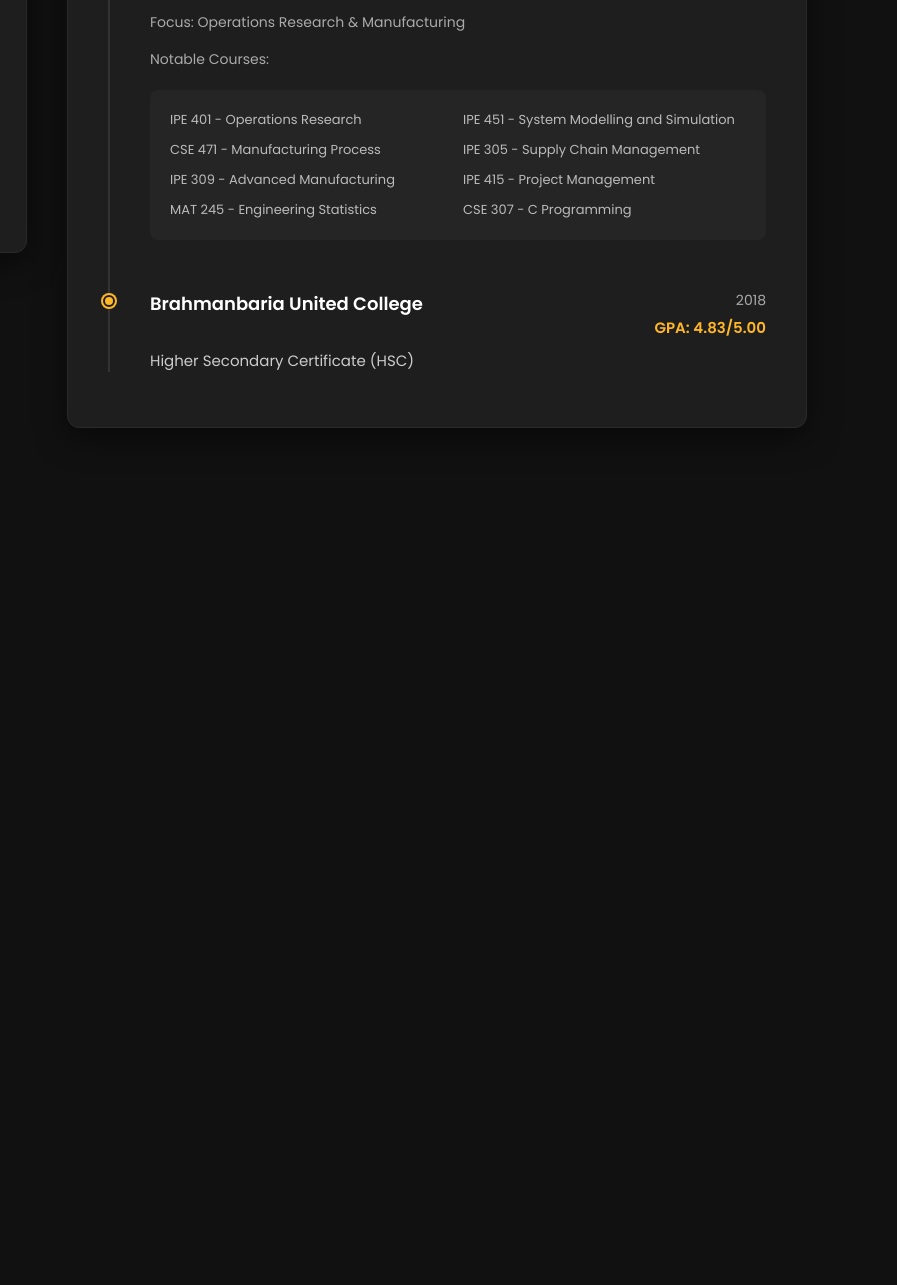
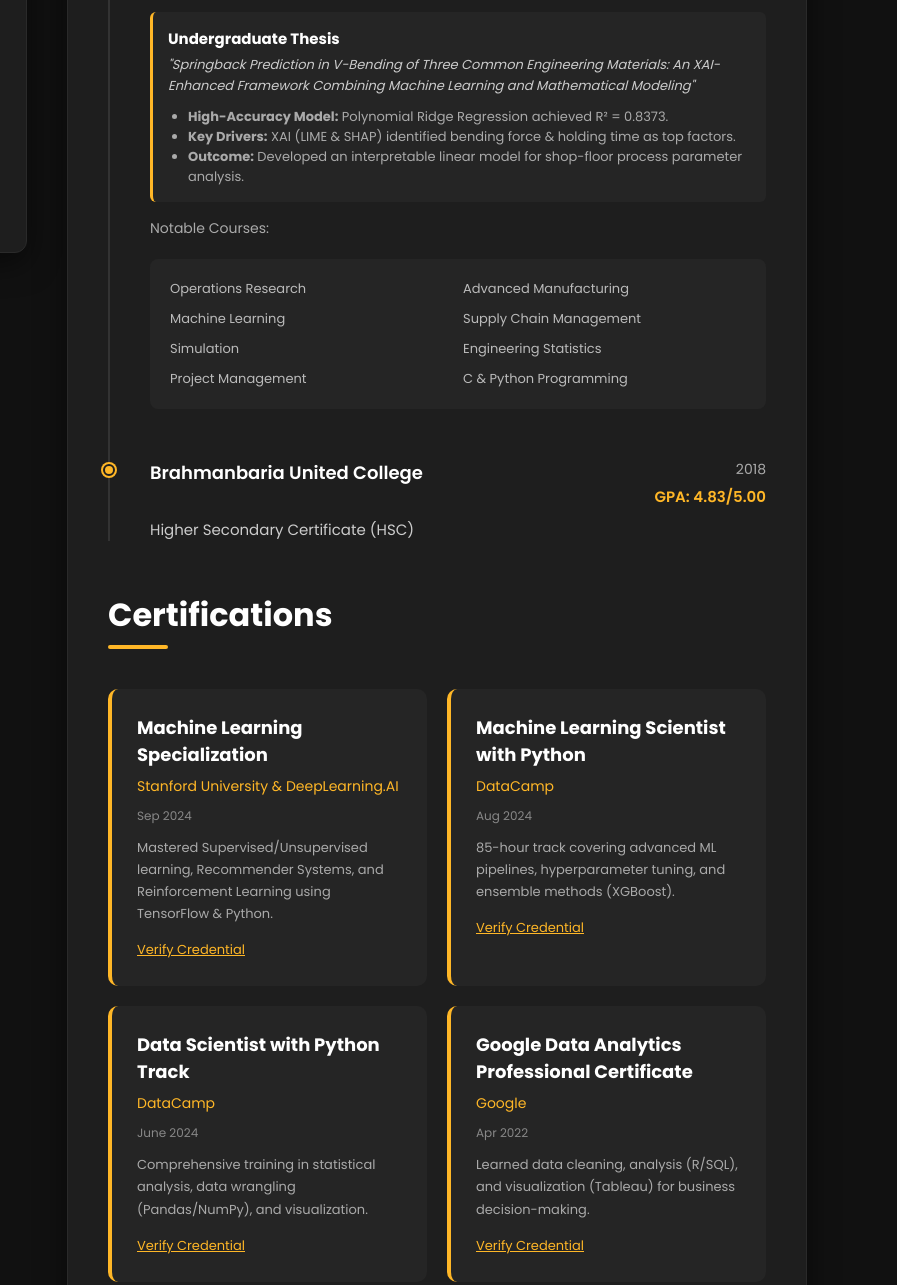
Before and after one commit to ikramulhaque282/ikramulhaque282.github.io, a plain HTML site: page education.html in a window 1280 px wide. Shown: the part 355-1640 px from the top of the page, 383-1280 px from the left. Before the commit the page ends 843 px from the top, so only its background shows below. Drawn offline with Linux system fonts and the light colour scheme; some icons are missing.

Commit message:
Update education.html

```diff
--- a/education.html
+++ b/education.html
@@ -58,20 +58,31 @@
                         </div>
                     </div>
                     <span class="timeline-degree">B.Sc. in Industrial and Production Engineering</span>
-                    <p style="color:#aaa; font-size:14px; margin-bottom:15px;">Focus: Operations Research & Manufacturing</p>
+
+                    <div style="background: #252525; border-left: 3px solid #ffb727; padding: 15px; margin: 15px 0; border-radius: 6px;">
+                        <h4 style="color: #fff; font-size: 15px; margin-bottom: 5px;">Undergraduate Thesis</h4>
+                        <p style="color: #ccc; font-size: 13px; line-height: 1.6; font-style: italic;">
+                            "Springback Prediction in V-Bending of Three Common Engineering Materials: An XAI-Enhanced Framework Combining Machine Learning and Mathematical Modeling"
+                        </p>
+                        <ul style="margin-top: 10px; padding-left: 20px; color: #aaa; font-size: 13px;">
+                            <li><strong>High-Accuracy Model:</strong> Polynomial Ridge Regression achieved R² = 0.8373.</li>
+                            <li><strong>Key Drivers:</strong> XAI (LIME & SHAP) identified bending force & holding time as top factors.</li>
+                            <li><strong>Outcome:</strong> Developed an interpretable linear model for shop-floor process parameter analysis.</li>
+                        </ul>
+                    </div>
 
                     <p class="timeline-desc">
                         Notable Courses:
                     </p>
                     <div class="courses-grid">
-                        <span>IPE 401 - Operations Research</span>
-                        <span>IPE 451 - System Modelling and Simulation</span>
-                        <span>CSE 471 - Manufacturing Process</span>
-                        <span>IPE 305 - Supply Chain Management</span>
-                        <span>IPE 309 - Advanced Manufacturing</span>
-                        <span>IPE 415 - Project Management</span>
-                        <span>MAT 245 - Engineering Statistics</span>
-                        <span>CSE 307 - C Programming</span>
+                        <span>Operations Research</span>
+                        <span>Advanced Manufacturing</span>
+                        <span>Machine Learning</span>
+                        <span>Supply Chain Management</span>
+                        <span>Simulation</span>
+                        <span>Engineering Statistics</span>
+                        <span>Project Management</span>
+                        <span>C & Python Programming</span>
                     </div>
                 </div>
 
@@ -79,15 +90,70 @@
                     <span class="timeline-dot"></span>
                     <div class="timeline-header">
                         <h3>Brahmanbaria United College</h3>
-                         <div class="timeline-meta">
+                        <div class="timeline-meta">
                             <span class="timeline-date">2018</span>
                             <span class="timeline-cgpa">GPA: 4.83/5.00</span>
                         </div>
                     </div>
                     <span class="timeline-degree">Higher Secondary Certificate (HSC)</span>
                 </div>
+            </div>
+
+            <h2 class="page-title" style="margin-top: 50px;">Certifications</h2>
+
+            <div style="display: grid; grid-template-columns: repeat(auto-fit, minmax(280px, 1fr)); gap: 20px;">
+
+                <div class="item-card" style="margin-bottom: 0;">
+                    <h3>Machine Learning Specialization</h3>
+                    <h4 style="margin-bottom: 5px;">Stanford University & DeepLearning.AI</h4>
+                    <span style="font-size: 12px; color: #888;">Sep 2024</span>
+                    <p style="margin-top: 10px; font-size: 13px;">
+                        Mastered Supervised/Unsupervised learning, Recommender Systems, and Reinforcement Learning using TensorFlow & Python.
+                    </p>
+                    <a href="https://coursera.org/verify/specialization/WTBN6CEJ2E71" target="_blank" class="link-btn">Verify Credential</a>
+                </div>
+
+                <div class="item-card" style="margin-bottom: 0;">
+                    <h3>Machine Learning Scientist with Python</h3>
+                    <h4 style="margin-bottom: 5px;">DataCamp</h4>
+                    <span style="font-size: 12px; color: #888;">Aug 2024</span>
+                    <p style="margin-top: 10px; font-size: 13px;">
+                        85-hour track covering advanced ML pipelines, hyperparameter tuning, and ensemble methods (XGBoost).
+                    </p>
+                    <a href="#" class="link-btn">Verify Credential</a>
+                </div>
+
+                <div class="item-card" style="margin-bottom: 0;">
+                    <h3>Data Scientist with Python Track</h3>
+                    <h4 style="margin-bottom: 5px;">DataCamp</h4>
+                    <span style="font-size: 12px; color: #888;">June 2024</span>
+                    <p style="margin-top: 10px; font-size: 13px;">
+                        Comprehensive training in statistical analysis, data wrangling (Pandas/NumPy), and visualization.
+                    </p>
+                    <a href="https://www.datacamp.com/completed/statement-of-accomplishment/track/bf405bb4056a9d7240894d6b981263179eb3f206" target="_blank" class="link-btn">Verify Credential</a>
+                </div>
+
+                <div class="item-card" style="margin-bottom: 0;">
+                    <h3>Google Data Analytics Professional Certificate</h3>
+                    <h4 style="margin-bottom: 5px;">Google</h4>
+                    <span style="font-size: 12px; color: #888;">Apr 2022</span>
+                    <p style="margin-top: 10px; font-size: 13px;">
+                        Learned data cleaning, analysis (R/SQL), and visualization (Tableau) for business decision-making.
+                    </p>
+                    <a href="https://www.coursera.org/professional-certificates/google-data-analytics" target="_blank" class="link-btn">Verify Credential</a>
+                </div>
+
+                <div class="item-card" style="margin-bottom: 0;">
+                    <h3>Winter ML Bootcamp</h3>
+                    <h4 style="margin-bottom: 5px;">CIOL Presents</h4>
+                    <span style="font-size: 12px; color: #888;">Apr 2022</span>
+                    <p style="margin-top: 10px; font-size: 13px;">
+                        Intensive bootcamp focused on practical machine learning applications and data analytics.
+                    </p>
+                </div>
 
             </div>
+
         </div>
     </div>
 </div>
```
